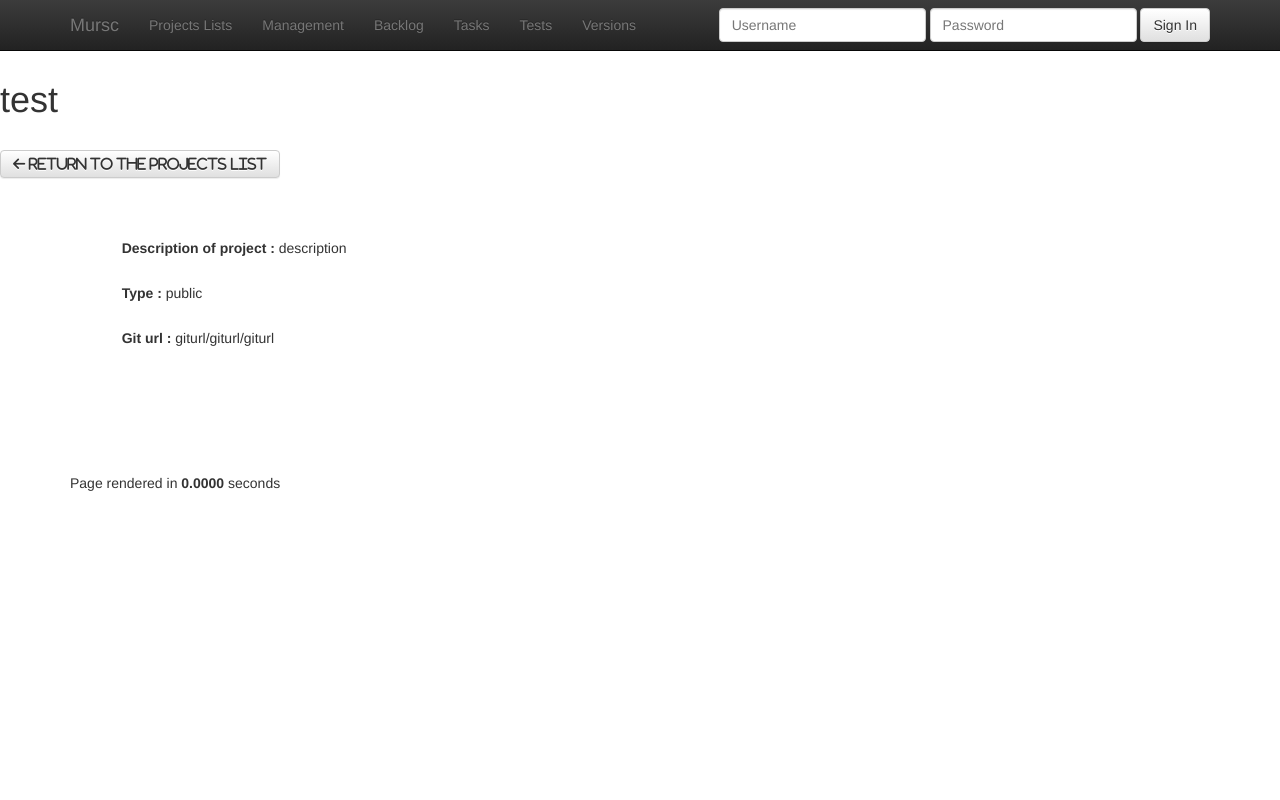
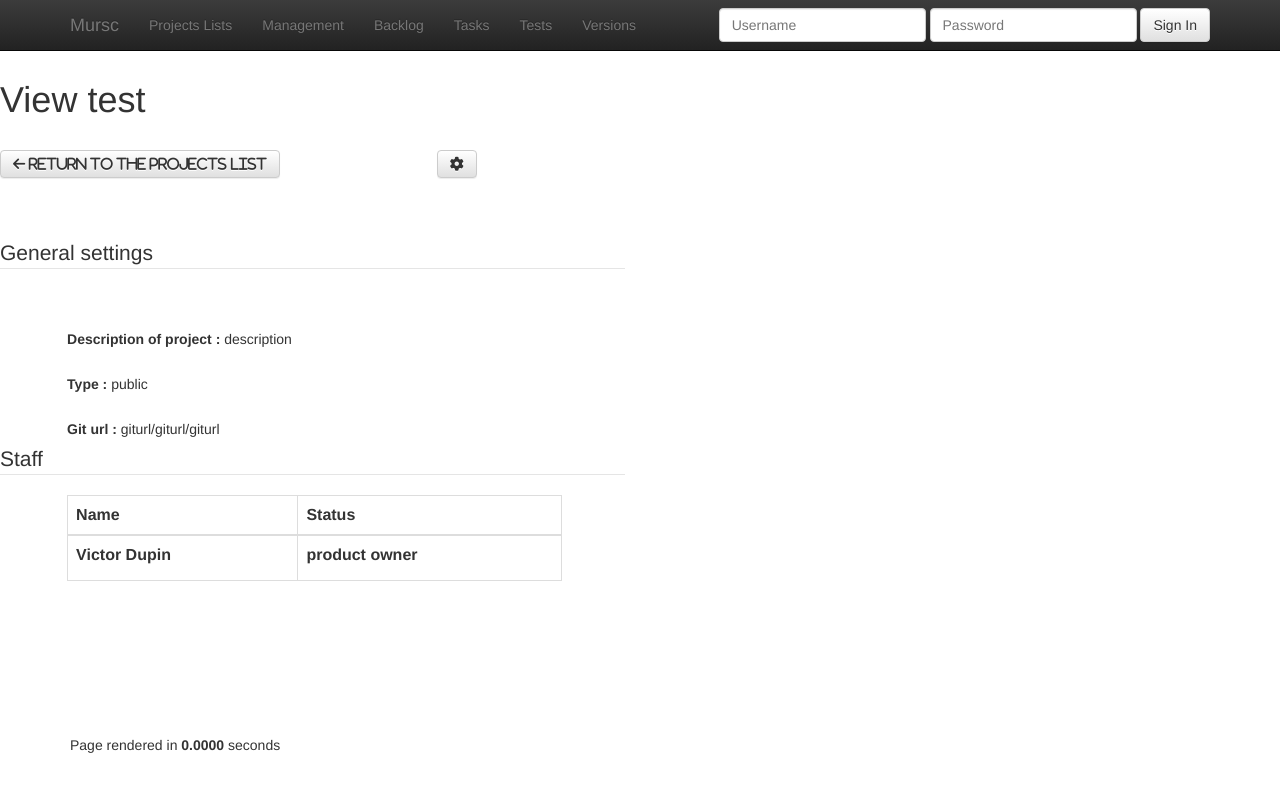
Before and after one commit to hiruko3/ProjectCDP, a CodeIgniter app: page /scripts_php/project/index_project/20 in a window 1280 px wide. Run offline with CodeIgniter, Linux system fonts and the light colour scheme; data comes from the database, SQL or seed files in the repository; some libraries are stand-ins or nearby versions.

Commit message:
#t46 done

```diff
--- a/mursc/application/controllers/project_controller.php
+++ b/mursc/application/controllers/project_controller.php
@@ -73,10 +73,33 @@ class Project_controller extends CI_Controller {
 
         $p->where('id', $id)->get();
         $data['project'] = $p;
+        $data['list_member'] = $this->_list_members($id);
 
         $this->load->view('header');
         $this->load->view('project_index', $data);
         $this->load->view('footer');
+    }
+
+    /**
+    * @brief : renvoie la liste des membres d un projet (contributerus + watchers)
+    * @param $p_id : l id du projet
+    * @return : un tableau contenant la liste des membres
+    */
+    function _list_members($p_id)
+    {
+        $j = new join_projects_user();
+        $j->where('project_id', $p_id)->where('relationship_type', 'member')->include_related('user', '*')->order_by('user_status', 'desc')->get(); // tous les members de ce projet
+
+        $list_member = array();
+        foreach($j as $m)
+        {
+            $tab['username'] = $m->user_username;
+            $tab['user_status'] = $m->user_status;
+            $tab['user_id'] = $m->user_id;
+
+            array_push($list_member, $tab);
+        }
+        return $list_member;
     }
 
     /**
--- a/mursc/application/views/project_index.php
+++ b/mursc/application/views/project_index.php
@@ -2,17 +2,26 @@
     <meta charset="utf-8">
     <div id="container">
 
-        <h1> <?php echo $project->projectname; ?></h1>
+        <h1> <?php echo 'View ' . $project->projectname; ?> </h1>
+        <br/>
 
-        <?php
-        echo br(1);
-        echo anchor('user/projectList', ' Return to the projects list', 'class="btn btn-default fa fa-arrow-left "');
-        echo br(2);
-        ?>
+        <div class='row'>
+            <div class='col-md-3'>
+                <?php echo anchor('user/projectList', ' Return to the projects list', 'class="btn btn-default fa fa-arrow-left "'); ?>
+            </div>
+            <div class='col-md-1'></div>
+            <div class='col-md-1'>
+                <?php echo anchor('project_controller/edit_project/' . $project->id, ' ', 'class="btn btn-default fa fa-cog "'); ?>
+            </div>
+        </div>
+        <br /><br /><br/>
 
+        <div class='row'>
+            <?php echo form_open(base_url() . "project/view_project/" . $project->id, "class='col-lg-6 form-horizontal'"); ?>
+
+            <?php echo form_fieldset('General settings'); ?>
             <fieldset class="col-lg-offset-1">
                 <div class="col-lg-11">
-
                     <?php
                     echo br(2);
 
@@ -29,6 +38,31 @@
                     echo form_label('Git url :', 'giturl');
                     echo "   " . $project->giturl;
                     ?>
-
                 </div>
             </fieldset>
+            <?php echo form_fieldset_close(); ?>
+
+            <?php echo form_fieldset('Staff'); ?>
+            <fieldset class="col-lg-offset-1">
+                <div class="col-lg-11">
+                    <?php
+                        $tmpl = array('table_open' => '<table border="1"  class="table table-responsive table-bordered">');
+                        $this->table->set_template($tmpl);
+                        $this->table->set_heading('Name', 'Status');
+                        foreach ($list_member as $m)
+                        {
+                            $this->table->add_row(form_label($m['username']),
+                            form_label($m['user_status']));
+                        }
+
+                        echo $this->table->generate();
+                    ?>
+                </div>
+            </fieldset>
+            <?php
+                echo form_fieldset_close();
+                echo form_close();
+            ?>
+        </div>
+    </div>
+</html>
```
Also changed, not shown: mursc/application/views/project_edit.php (+8 -4 lines). Lines whose indentation alone changed are shown as unchanged.
